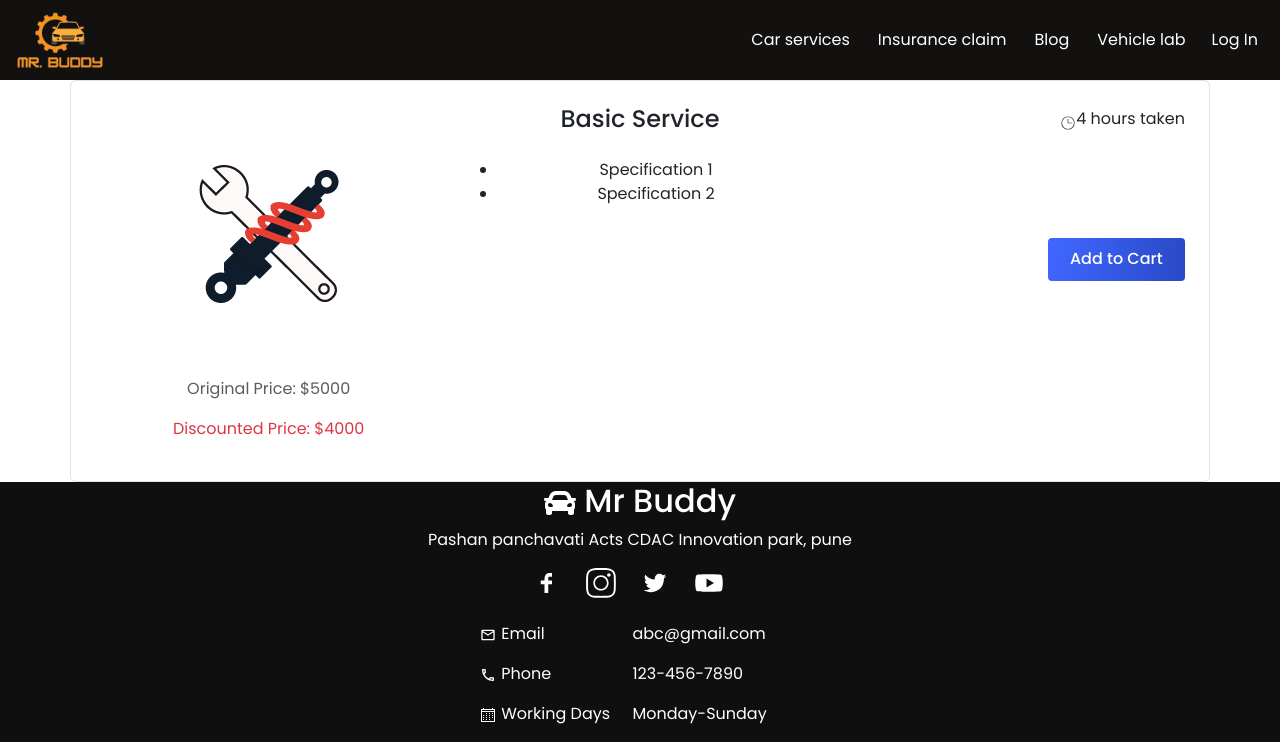
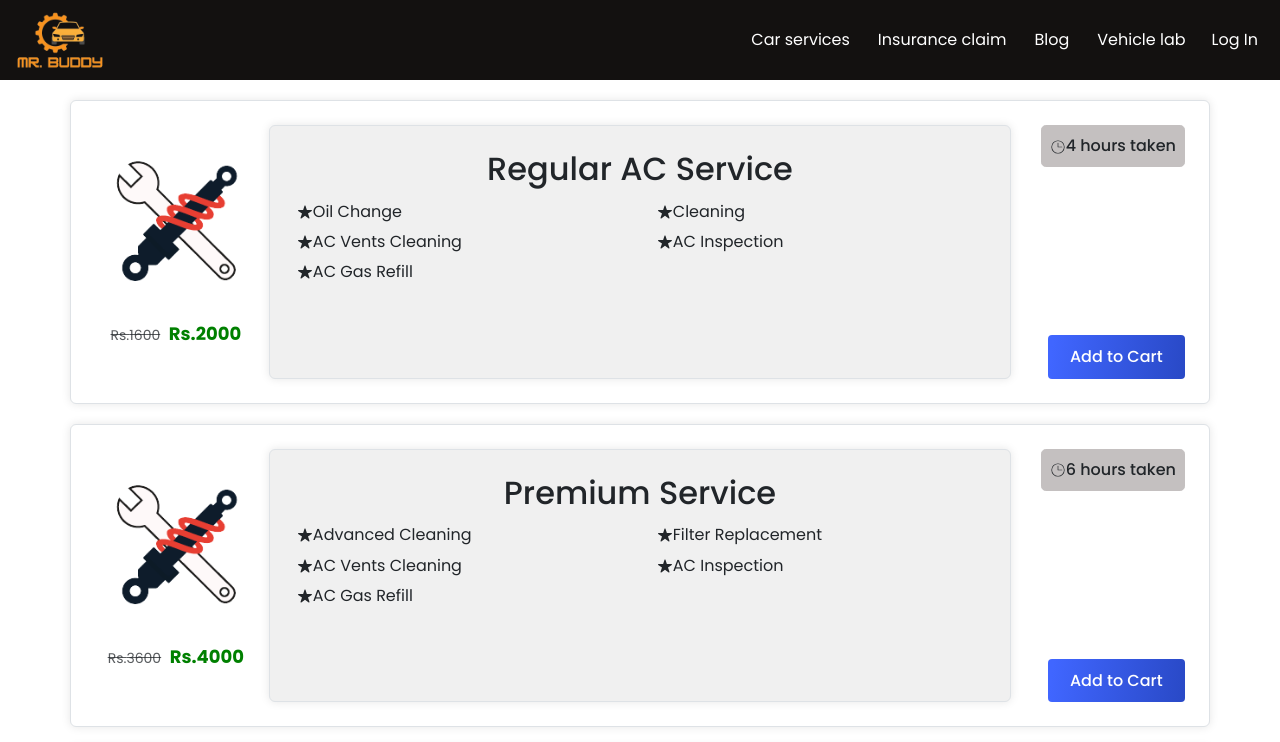
Before and after one commit to Kshitijnv/OVS-Online-vehicle-services-, a React (Create React App) app: page /car-service in a window 1280 px wide. Shown: the top 742 px of the page. Built offline with nearby package versions, Linux system fonts and the light colour scheme.

Commit message:
Integrate Payment gateway + Improved: Services page

```diff
--- a/package.json
+++ b/package.json
@@ -7,7 +7,9 @@
     "@testing-library/jest-dom": "^5.17.0",
     "@testing-library/react": "^13.4.0",
     "@testing-library/user-event": "^13.5.0",
+    "axios": "^1.6.7",
     "bootstrap": "^5.3.2",
+    "razorpay": "^2.9.2",
     "react": "^18.2.0",
     "react-bootstrap": "^2.10.1",
     "react-countup": "^6.5.0",
--- a/public/index.html
+++ b/public/index.html
@@ -24,6 +24,7 @@
       work correctly both with client-side routing and a non-root public URL.
       Learn how to configure a non-root public URL by running `npm run build`.
     -->
+
     <title>React App</title>
   </head>
   <body>
--- a/src/components/Checkout/Checkout.css
+++ b/src/components/Checkout/Checkout.css
@@ -68,3 +68,7 @@
     display: flex;
     justify-content: end;
   }
+  .error-message {
+    color: red;  /* or any other color you prefer */
+    font-size: 14px;  /* adjust the font size as needed */
+  }
--- a/src/components/Services/Services.jsx
+++ b/src/components/Services/Services.jsx
@@ -1,84 +1,49 @@
-// Assuming you have a separate CSS file for styling
-import { CiClock2 } from "react-icons/ci";
-import { useAuth0 } from "@auth0/auth0-react";
-import { useNavigate } from "react-router-dom";
+import ServicesCard from "../ServicesCard/ServicesCard";
 function Services() {
-  const { loginWithRedirect, isAuthenticated } = useAuth0();
-  const navigate = useNavigate();
-  const handleAddToCart = () => {
-    if (isAuthenticated) {
-      // User is logged in, navigate to the checkout page
-      navigate("/checkout");
-    } else {
-      // User is not logged in, redirect to login and set returnUrl
-      loginWithRedirect({ authorizationParams: "/checkout" });
-    }
-  };
+  const services = [
+    {
+      name: "Regular AC Service",
+      price: 2000,
+      time: 4,
+      specifications: [
+        "Oil Change",
+        "Cleaning",
+        "AC Vents Cleaning",
+        "AC Inspection",
+        "AC Gas Refill",
+      ],
+    },
+    {
+      name: "Premium Service",
+      price: 4000,
+      time: 6,
+      specifications: [
+        "Advanced Cleaning",
+        "Filter Replacement",
+        "AC Vents Cleaning",
+        "AC Inspection",
+        "AC Gas Refill",
+      ],
+    },
+    {
+      name: "Dent & Paint",
+      price: 3000,
+      time: 5,
+      specifications: ["Dent Repair", "Paint Restoration"],
+    },
+  ];
+
   return (
     <>
-      <div className="container service-container border rounded p-4">
-        <div className="row">
-          {/* Left Column */}
-          <div className="col-md-4">
-            {/* First Row - Image */}
-            <div className="row mb-3">
-              <div className="col">
-                <img
-                  src="./Images/basic-service.png"
-                  alt="basic"
-                  className="img-fluid"
-                />
-              </div>
-            </div>
-
-            {/* Second Row - Pricing */}
-            <div className="row">
-              <div className="col">
-                <p className="original-price text-muted">
-                  Original Price: $5000
-                </p>
-                <p className="discounted-price text-danger font-weight-bold">
-                  Discounted Price: $4000
-                </p>
-              </div>
-            </div>
-          </div>
-
-          {/* Right Column */}
-          <div className="col-md-8">
-            {/* First Row - Service Title, SVG Icon, Duration */}
-            <div className="row mb-3">
-              <div className="col-md-6">
-                <h4 className="service-info text-left">Basic Service</h4>
-              </div>
-              <div className="col-md-6 d-flex align-items-center justify-content-end">
-                {/* SVG Icon Here */}
-                <CiClock2 />
-                <p className="mb-2">4 hours taken</p>
-              </div>
-            </div>
-
-            {/* Second Row - Specifications */}
-            <div className="row mb-3">
-              <div className="col-md-6">
-                <ul className="list">
-                  <li>Specification 1</li>
-                  <li>Specification 2</li>
-                </ul>
-              </div>
-            </div>
-
-            {/* Last Row - Add to Cart Button */}
-            <div className="row">
-              <div className="col-md-6 offset-md-6 d-flex align-items-center justify-content-end">
-                <button className="button" onClick={handleAddToCart}>
-                  Add to Cart
-                </button>
-              </div>
-            </div>
-          </div>
-        </div>
-      </div>
+      {services.map((service, index) => (
+        <ServicesCard
+          key={index}
+          price={service.price}
+          name={service.name}
+          specs={service.specifications}
+          time={service.time}
+        />
+      ))}
     </>
   );
 }
--- /dev/null
+++ b/src/components/ServicesCard/Services.css
@@ -0,0 +1,89 @@
+.service-container {
+    background-color: #fff;
+    margin-top: 20px;
+    box-shadow: 0 0 10px rgba(0, 0, 0, 0.1);
+    padding: 20px; /* Added padding for spacing inside the border */
+    margin-bottom: 20px;
+  }
+  .specification-container{
+    background-color: #f0f0f0;
+    box-shadow: 0 0 10px rgba(0, 0, 0, 0.1);
+
+  }
+  .service-container img {
+    max-width: 8rem;
+    padding-bottom: 2rem;
+  }
+
+  .original-price {
+    text-decoration: line-through;
+    font-size: 14px; /* Adjust the font size for the original price */
+    color: red; /* Adjust the color for the original price */
+  }
+
+  .discounted-price {
+    font-weight: bold;
+    font-size: 18px;
+    color: green;
+    /* Adjust the font size for the discounted price */
+  }
+
+  .service-info {
+    color: #333;
+
+  }
+
+  .list {
+    display:inline-block;
+  }
+
+  .btn-primary {
+    background-color: #007bff;
+    color: #fff;
+  }
+
+  .btn-primary:hover {
+    background-color: #0056b3;
+  }
+
+  .second-row{
+    padding-top:100px;
+  }
+
+.hours-taken{
+  background-color: rgb(196, 192, 192);
+  border: 1px solid rgb(196, 192, 192);
+  border-radius: 0.3rem;
+  padding: 0.5rem;
+  font-size: medium;
+  font-weight: 500;
+ width: fit-content;
+}
+.right-container{
+  display: flex;
+  flex-direction: column;
+  justify-content: space-between;
+  align-items: flex-end;
+}
+.left-container{
+  display: flex;
+  flex-direction: column;
+  align-items: center;
+  padding: 2rem 0rem;
+}
+.list {
+  display: flex;
+  flex-wrap: wrap;
+  justify-content: space-between;
+
+  list-style: none;
+  padding: 0;
+}
+
+.list li {
+  display: flex;
+  align-items: center;
+  margin: 0.2rem;
+  flex-basis: calc(50% - 20px); /* Two specifications per row with margin */
+  box-sizing: border-box;
+}
--- /dev/null
+++ b/src/components/ServicesCard/ServicesCard.jsx
@@ -0,0 +1,72 @@
+import { CiClock2 } from "react-icons/ci";
+import { IoIosStar } from "react-icons/io";
+import { useAuth0 } from "@auth0/auth0-react";
+import { useNavigate } from "react-router-dom";
+
+import "./Services.css";
+function ServicesCard(props) {
+  const { loginWithRedirect, isAuthenticated } = useAuth0();
+  const navigate = useNavigate();
+  const handleAddToCart = () => {
+    if (isAuthenticated) {
+      // User is logged in, navigate to the checkout page
+      navigate("/checkout", { state: { servicePrice: props.price } });
+    } else {
+      // User is not logged in, redirect to login and set returnUrl
+      loginWithRedirect({
+        authorizationParams: "/checkout",
+      });
+    }
+  };
+  return (
+    <>
+      <div className="container service-container border rounded p-4">
+        <div className="row">
+          <div className="col-md-2 left-container">
+            <img
+              src="./Images/basic-service.png"
+              alt="basic"
+              className="img-fluid"
+            />
+            <div>
+              <span className="original-price text-muted strikethrough">
+                Rs.{props.price - 400}
+              </span>
+              &nbsp;&nbsp;
+              {/* Discounted Price */}
+              <span className="discounted-price font-weight-bold">
+                Rs.{props.price}
+              </span>
+            </div>
+          </div>
+          <div className="col-md-8 specification-container border rounded p-4">
+            <h2>{props.name}</h2>
+            {/* Specifications */}
+            <div className="specs-list-container">
+              <ul className="list">
+                {props.specs.map((specification, index) => (
+                  <li key={index}>
+                    <IoIosStar /> {specification}
+                  </li>
+                ))}
+              </ul>
+            </div>
+          </div>
+          <div className="col-md-2 right-container">
+            <div className="hours-taken">
+              <CiClock2 />
+              {props.time} hours taken
+            </div>
+            <div className="d-flex align-items-center justify-content-end">
+              <button className="button" onClick={handleAddToCart}>
+                Add to Cart
+              </button>
+            </div>
+          </div>
+        </div>
+      </div>
+    </>
+  );
+}
+
+export default ServicesCard;
```
Also changed, not shown: src/components/Checkout/Checkout.jsx (+121 -15 lines), public/Images/basic-service.png, 1 other file (tests, documents, lock files or other folders).
